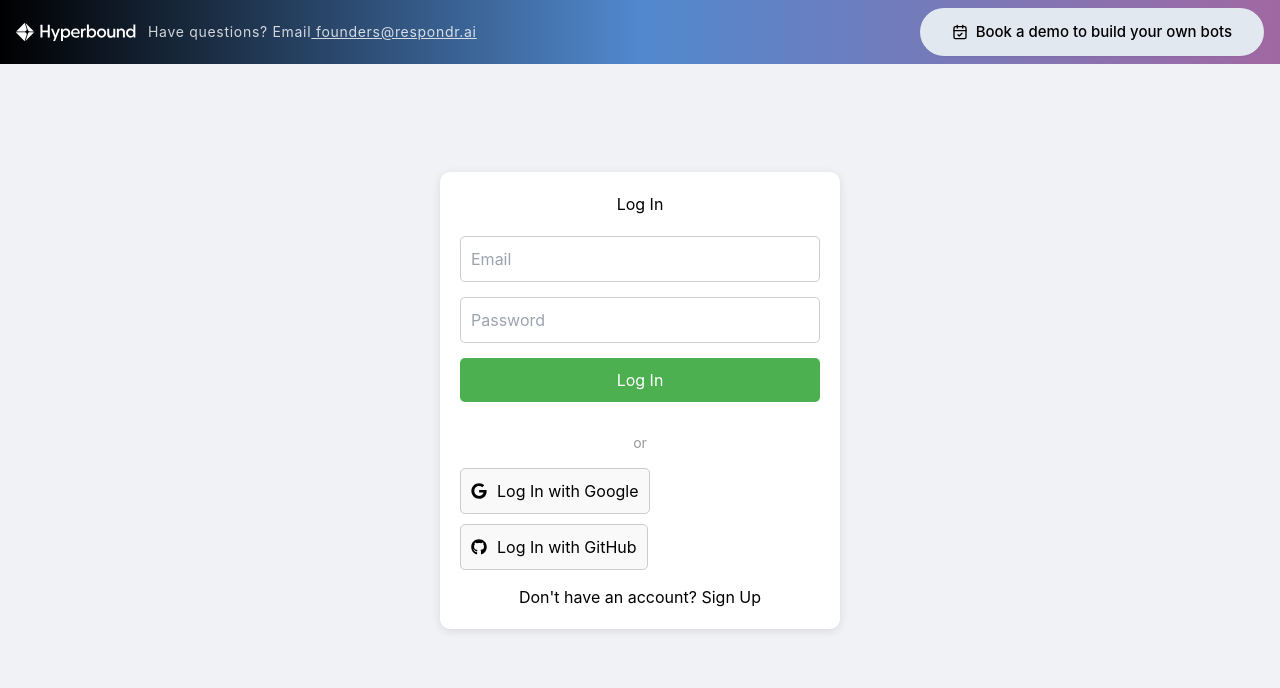
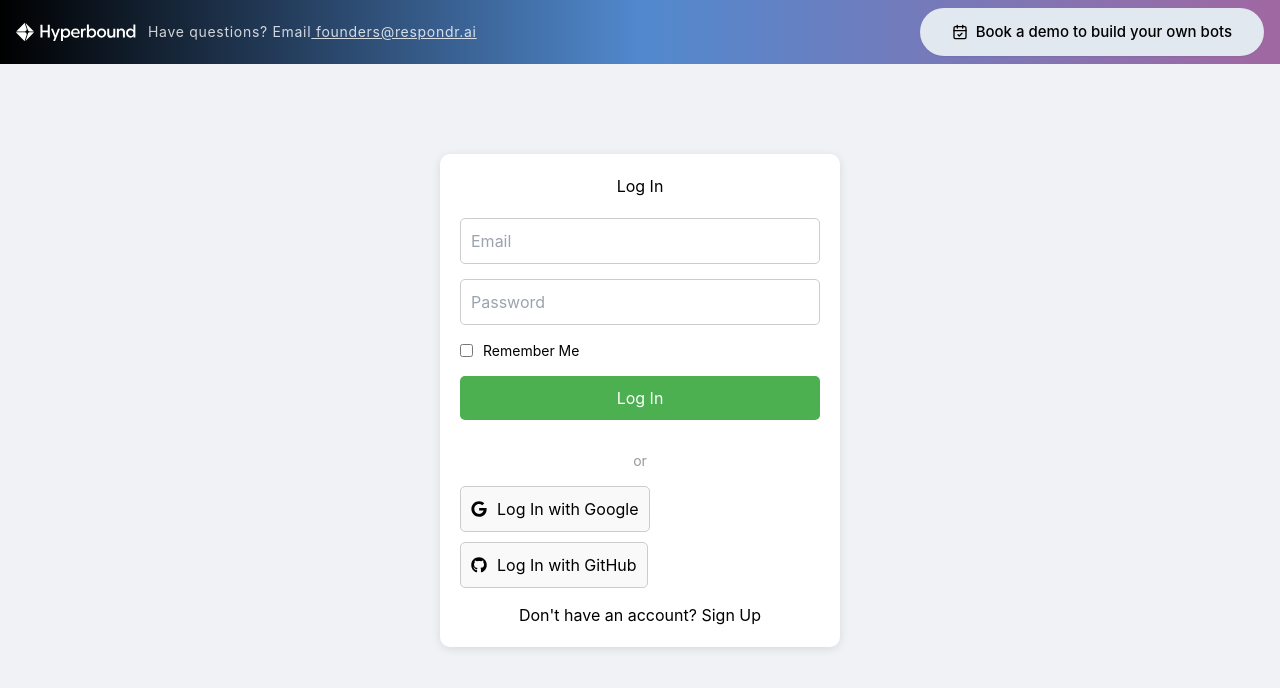
Before and after one commit to PranavJAIN12/Respondr, a React (Create React App) app in the folder project/: page /login in a window 1280 px wide. Shown: the top 688 px of the page. Built offline with nearby package versions, Linux system fonts and the light colour scheme.

Commit message:
remember me

```diff
--- a/project/src/pages/Login.js
+++ b/project/src/pages/Login.js
@@ -7,6 +7,7 @@ const Login = () => {
     const [mail, setMail] = useState("");
     const [pass, setPass] = useState("");
     const [loading, setLoading] = useState(false);
+    const [rememberMe, setRememberMe] = useState(false)
 
     const navigate = useNavigate();
 
@@ -17,6 +18,9 @@ const Login = () => {
     const handlePassChange = (e) => {
         setPass(e.target.value);
     };
+    const handleRememberMeChange=(e)=>{
+setRememberMe(e.target.checked)
+    }
 
     const handleSubmit = async (e) => {
         e.preventDefault();
@@ -25,7 +29,9 @@ const Login = () => {
             const { data, error } = await supabase.auth.signInWithPassword({
                 email: mail,
                 password: pass,
-            });
+            },
+            { shouldCreateSession: rememberMe }
+        );
             if (error) {
                 // Handle login error
                 console.error("Login error:", error.message);
@@ -74,10 +80,24 @@ const Login = () => {
                         onChange={handlePassChange}
                         value={pass}
                     />
+
+<div style={styles.rememberMeContainer}>
+                        <input
+                            type="checkbox"
+                            id="rememberMe"
+                            checked={rememberMe}
+                            onChange={handleRememberMeChange}
+                            style={styles.checkbox}
+                        />
+                        <label htmlFor="rememberMe" style={styles.checkboxLabel}>
+                            Remember Me
+                        </label>
+                    </div>
                     <button type="submit" style={styles.submitButton} disabled={loading}>
                         {loading ? "Logging In..." : "Log In"}
                     </button>
                 </form>
+
 
                 <div style={styles.divider}>or</div>
 
@@ -127,6 +147,17 @@ const styles = {
         borderRadius: '5px',
         border: '1px solid #ccc',
     },
+    rememberMeContainer: {
+        display: 'flex',
+        alignItems: 'center',
+        marginBottom: '15px',
+    },
+    checkbox: {
+        marginRight: '10px',
+    },
+    checkboxLabel: {
+        fontSize: '14px',
+    },
     submitButton: {
         padding: '10px',
         fontSize: '16px',
```
